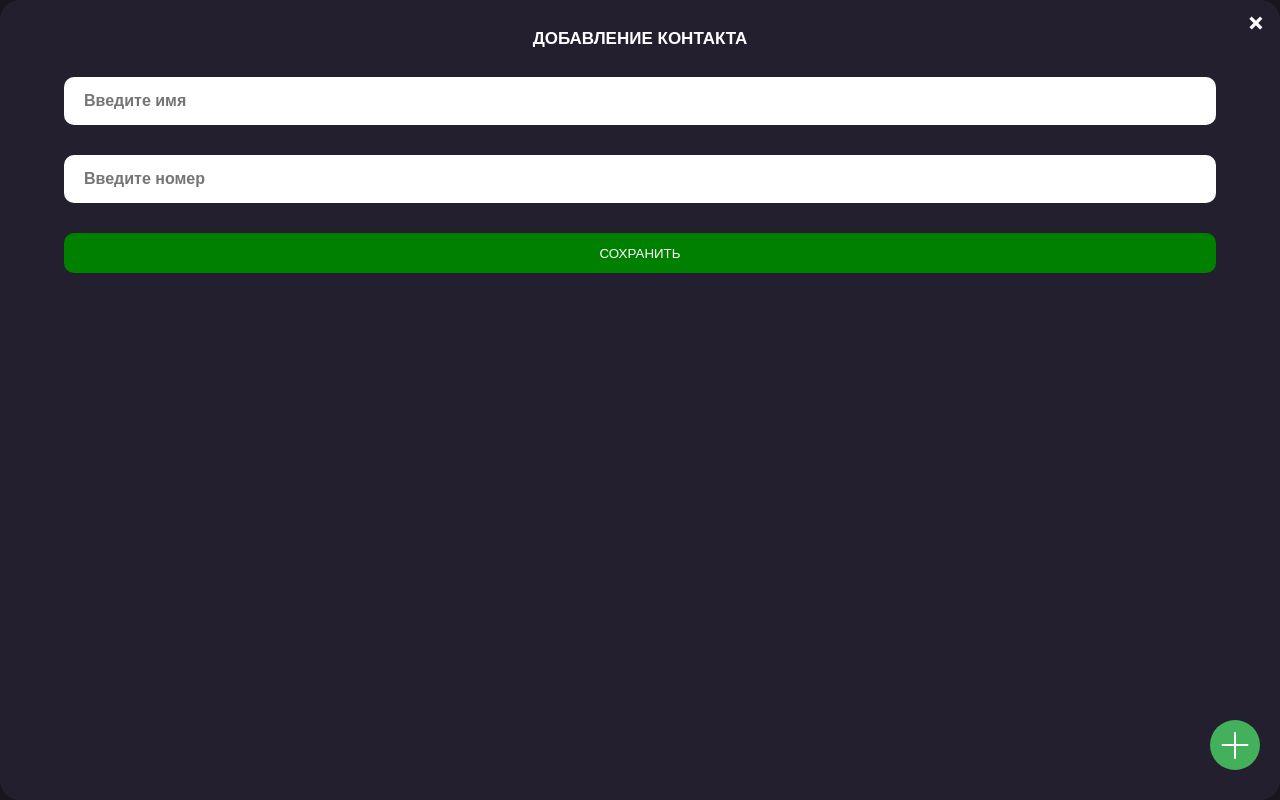
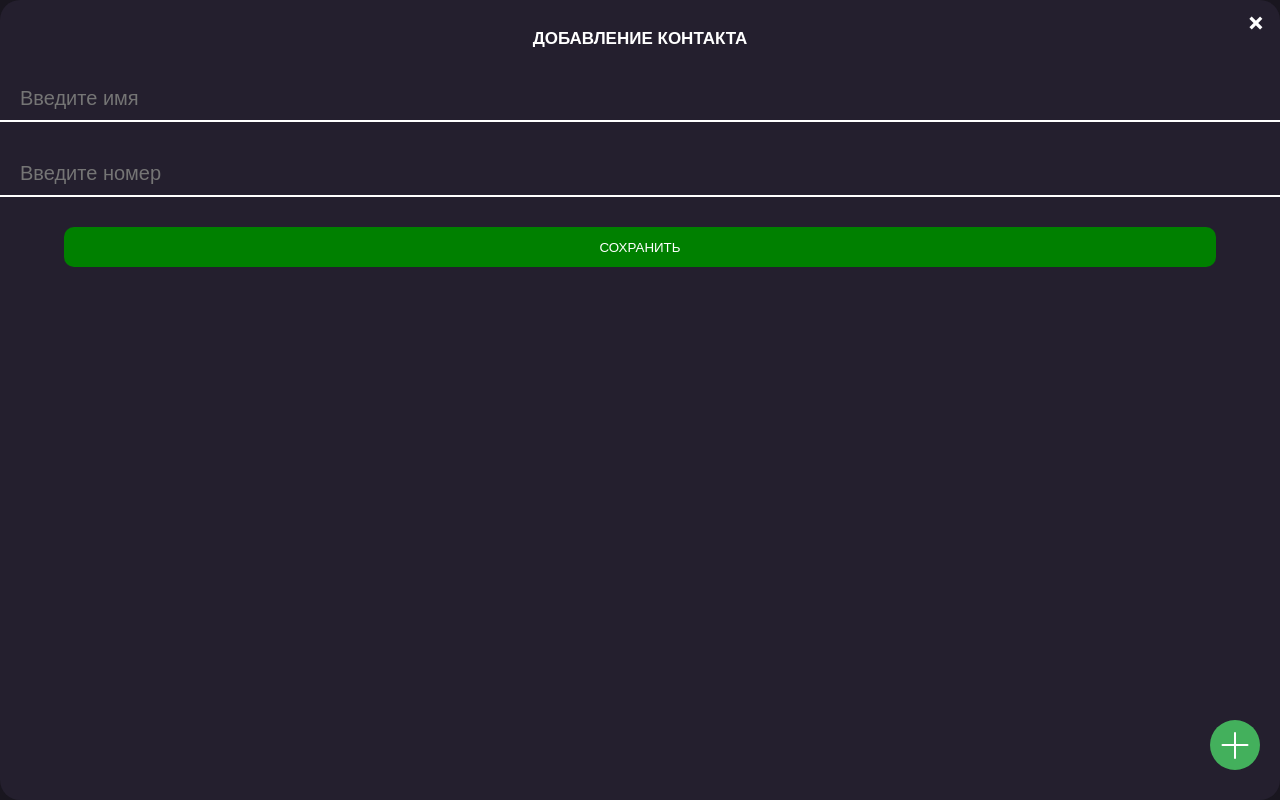
Before and after one commit to TeryaevAndrey/contacts, a React (Create React App) app: page /contacts in a window 1280 px wide. Both pictures are taken after a click on the picture 1235 px from the left and 745 px from the top of the page. Built offline with nearby package versions, Linux system fonts and the light colour scheme; data requests are answered from the project's data file.

Commit message:
add-realize-add-contact

```diff
--- a/db.json
+++ b/db.json
@@ -1,16 +1,24 @@
 {
   "users": [
     {
-      "id": "cfa75d20-2402-11ed-a4fe-41ec2979a6f9",
+      "id": "ff8a0ff0-245d-11ed-98e1-a1525f9a7e18",
       "name": "Andrey",
       "tel": "+7 (951) 151-56-27",
-      "password": "1479314ade777",
-      "contacts": [
-        {
-          "name": "andrey",
-          "tel": "+7 (951) 151-56-27"
-        }
-      ]
+      "password": "1479314ade777"
+    }
+  ],
+  "contacts": [
+    {
+      "id": "ab0ed610-2460-11ed-abd7-734968a63793",
+      "userId": "ff8a0ff0-245d-11ed-98e1-a1525f9a7e18",
+      "name": "Андрей",
+      "tel": "+7 (123) 781-27-89"
+    },
+    {
+      "id": "3626ad20-2463-11ed-a8d1-93af69e41249",
+      "userId": "ff8a0ff0-245d-11ed-98e1-a1525f9a7e18",
+      "name": "234",
+      "tel": "+7 (123) 312-12-12"
     }
   ]
 }
--- a/src/App.tsx
+++ b/src/App.tsx
@@ -1,7 +1,7 @@
 import React from 'react';
 import styled, {createGlobalStyle} from 'styled-components';
 import { BaseInputStyle } from './pages/Authorization/Authorization';
-import { getDataUsers, successRegForm } from "./store/store";
+import { getDataContacts, getDataUsers } from "./store/store";
 import { useAppDispatch, useAppSelector } from './store/hooks';
 import { Routes, Route } from 'react-router-dom';
 import AuthorizationForm from './components/Forms/AuthorizationForm';
@@ -52,6 +52,7 @@ function App() {
 
   React.useEffect(() => {
     dispatch(getDataUsers());
+    dispatch(getDataContacts());
   }, []);
 
   return (
--- a/src/components/Forms/AuthorizationForm.tsx
+++ b/src/components/Forms/AuthorizationForm.tsx
@@ -62,12 +62,15 @@ const AuthorizationForm = () => {
         navigate('/contacts');
         success = true;
         dispatch(setCurrentId(dataUser.id));
+        localStorage.setItem('currentId', dataUser.id);
       }
     });
 
     if(success === false) {
       alert('Неверный номер или пароль')
     }
+
+    success = false;
   };
 
   return (
--- a/src/components/Forms/RegistrationForm.tsx
+++ b/src/components/Forms/RegistrationForm.tsx
@@ -12,7 +12,7 @@ import {
 } from "./AuthorizationForm";
 import { IsRegFields } from "../../app.interface";
 import { useAppDispatch, useAppSelector } from "../../store/hooks";
-import { getDataUsers, successRegForm } from "../../store/store";
+import { getDataContacts, getDataUsers, successRegForm } from "../../store/store";
 import { InputStyle } from "../../pages/Authorization/Authorization";
 import InputMask from "react-input-mask";
 import { Button } from "../../pages/Authorization/Authorization";
@@ -25,7 +25,7 @@ const RegistrationForm = () => {
   const {
     register,
     handleSubmit,
-    formState: { errors },
+    formState: { errors }
   } = useForm<IsRegFields>();
 
   const onSubmit: SubmitHandler<IsRegFields> = (data) => {
@@ -34,12 +34,12 @@ const RegistrationForm = () => {
       name: data.name,
       tel: data.tel,
       password: data.password,
-      contacts: [],
     };
 
     axios.post("http://localhost:3001/users", setDataUsers);
+    dispatch(getDataUsers());
+    dispatch(getDataContacts());
     dispatch(successRegForm());
-    dispatch(getDataUsers());
   };
 
   return (
--- a/src/pages/Contacts/Contact/Contact.tsx
+++ b/src/pages/Contacts/Contact/Contact.tsx
@@ -1,7 +1,11 @@
+import React from 'react';
 import styled from 'styled-components';
 import EditImg from '../../../img/edit.svg';
 import DeleteImg from '../../../img/delete.svg';
-import { ContactInfo } from '../../../app.interface';
+import axios from 'axios';
+import { useAppDispatch } from '../../../store/hooks';
+import { getDataContacts } from '../../../store/store';
+import CheckImg from '../../../img/check.svg';
 
 const ContactStyle = styled.div`
     display: flex;
@@ -38,14 +42,36 @@ const Icon = styled.img`
     cursor: pointer;
 `;
 
-const Contact = ({name, tel}: ContactInfo) => {
+interface ContactInfoProps {
+    name: string;
+    tel: string;
+    id: string
+}
+
+const Contact = ({name, tel, id}: ContactInfoProps) => {
+    const [edit, setEdit] = React.useState(false);
+    const dispatch = useAppDispatch();
+    const deleteContact = (id: string) => {
+        axios.delete(`http://localhost:3001/contacts/${id}`);
+        dispatch(getDataContacts());
+    };
+
+    const editInput = () => {
+        setEdit(true);
+    };
+
+    const checkEdit = () => {
+        setEdit(false);
+    }
+
     return(
         <ContactStyle>
-            <Name>{name}</Name>
-            <Tel>{tel}</Tel>
+            <Name contentEditable={edit ? 'true' : 'false'}>{name}</Name>
+            <Tel contentEditable={edit ? 'true' : 'false'}>{tel}</Tel>
             <IconWrapper>
-                <Icon src={EditImg} alt="edit" />
-                <Icon src={DeleteImg} alt="delete" />
+                {edit && <Icon onClick={checkEdit} src={CheckImg} alt="check" />}
+                <Icon onClick={editInput} src={EditImg} alt="edit" />
+                <Icon onClick={() => deleteContact(id)} src={DeleteImg} alt="delete" />
             </IconWrapper>
         </ContactStyle>
     );
--- a/src/pages/Contacts/Contacts.tsx
+++ b/src/pages/Contacts/Contacts.tsx
@@ -6,7 +6,8 @@ import Contact from './Contact/Contact';
 import NewContact from './NewContact/NewContact';
 import { useNavigate } from 'react-router-dom';
 import { useAppDispatch, useAppSelector } from '../../store/hooks';
-import { openAdd } from '../../store/store';
+import { onChangeSearch, openAdd } from '../../store/store';
+import { ContactInfo } from '../../app.interface';
 
 const ContactsStyle = styled.div`
     min-height: 100vh;
@@ -45,6 +46,7 @@ const ContactsList = styled.div`
     justify-content: center;
     align-items: center;
     margin-top: 25px;
+    gap: 20px;
 `;
 
 const SearchWrapper = styled.div`
@@ -76,7 +78,18 @@ interface Contacts {
 const Contacts = ({name}: Contacts) => {
     const navigate = useNavigate();
     const isOpen = useAppSelector(state => state.root.isOpenAdd);
+    const dataContacts = useAppSelector(state => state.root.dataContacts);
+    const currentId = useAppSelector(state => state.root.currentUser);
+    const searchValue = useAppSelector(state => state.root.searchValue);
     const dispatch = useAppDispatch();
+
+    const filterContacts = dataContacts.filter((dataContact: ContactInfo) => {
+        if(!searchValue) {
+            return dataContact.userId === currentId;
+        } else {
+            return dataContact.userId === currentId && dataContact.name.toLowerCase().includes(searchValue.toLowerCase());
+        }
+    });
 
     return(
         <ContactsStyle>
@@ -87,11 +100,15 @@ const Contacts = ({name}: Contacts) => {
 
             <SearchWrapper>
                 <SearchImgStyle src={SearchImg} alt="search"/>
-                <SearchInput placeholder="Поиск..."/>
+                <SearchInput onChange={(event) => dispatch(onChangeSearch(event.target.value))} value={searchValue} placeholder="Поиск..."/>
             </SearchWrapper>
 
             <ContactsList>
-
+                {
+                    filterContacts.length > 0 ? filterContacts.map((dataContact: ContactInfo) => (
+                        <Contact key={dataContact.id} name={dataContact.name} tel={dataContact.tel} id={dataContact.id} />
+                    )) : <p>Добавьте контакт...</p>
+                }
             </ContactsList>
 
             {isOpen && <NewContact />}
--- a/src/pages/Contacts/NewContact/NewContact.tsx
+++ b/src/pages/Contacts/NewContact/NewContact.tsx
@@ -2,8 +2,11 @@ import { useForm, SubmitHandler} from 'react-hook-form';
 import styled from 'styled-components';
 import axios from 'axios';
 import { useAppDispatch, useAppSelector } from '../../../store/hooks';
-import { openAdd } from '../../../store/store';
+import { getDataContacts, openAdd } from '../../../store/store';
 import { ContactInfo, DataUsers, IsRegFields } from '../../../app.interface';
+import {v1 as uuid} from 'uuid';
+import InputMask from 'react-input-mask';
+import { InputStyle } from '../../Authorization/Authorization';
 
 const NewContactStyle = styled.div`
     display: block;
@@ -43,16 +46,6 @@ const Form = styled.form`
     gap: 30px;
 `;
 
-const Input = styled.input`
-    width: 90%;
-    min-height: 40px;
-    color: #000;
-    font-size: 16px;
-    font-weight: 600;
-    padding: 15px 20px;
-    border-radius: 10px;
-`;
-
 const FormBtn = styled.button`
     width: 90%;
     min-height: 40px;
@@ -70,16 +63,21 @@ const NewContact = () => {
 
     const onSubmit: SubmitHandler<IsRegFields> = (data) => {
         const dataContact: ContactInfo = {
+            id: uuid(),
+            userId: currentId,
             name: data.name,
             tel: data.tel,
         };
 
-        dataUsers.map((dataUser: DataUsers) => {
+        dispatch(getDataContacts());
+
+        dataUsers.forEach((dataUser: DataUsers) => {
             if(currentId === dataUser.id) {
-                axios.post('http://localhost:3001/users', dataContact);
-                console.log(dataUser.contacts)
+                axios.post('http://localhost:3001/contacts', dataContact);
             }
         });
+
+        dispatch(getDataContacts());
 
         dispatch(openAdd(false));
     };
@@ -88,8 +86,8 @@ const NewContact = () => {
         <NewContactStyle>
             <Title>Добавление контакта</Title>
             <Form onSubmit={handleSubmit(onSubmit)}>
-                <Input {...register('name')} placeholder="Введите имя"/>
-                <Input {...register('tel')} placeholder="Введите номер"/>
+                <InputStyle {...register('name')} placeholder="Введите имя" autoComplete='off'/>
+                <InputMask className="InputMask" mask="+7 (999) 999-99-99" {...register('tel', {required: 'true'})} placeholder="Введите номер" autoComplete='off'/>
                 <FormBtn type="submit">Сохранить</FormBtn>
             </Form>
             <CloseBtn onClick={() => dispatch(openAdd(false))}>+</CloseBtn>
--- a/src/store/store.ts
+++ b/src/store/store.ts
@@ -1,18 +1,15 @@
-
-import React from 'react';
 import { InitialState } from "./../app.interface";
 import { createSlice, configureStore, createAsyncThunk } from "@reduxjs/toolkit";
 import axios from 'axios';
-import { DataUsers, ContactInfo } from './../app.interface';
-import Contact from '../pages/Contacts/Contact/Contact';
-
 
 const initialState: InitialState = {
   isReg: false,
   dataUsers: [],
+  dataContacts: [],
   name: localStorage.getItem('nameUser') || '',
   isOpenAdd: false,
-  currentUser: '',
+  currentUser: localStorage.getItem('currentId') || '',
+  searchValue: '',
 };
 
 export const getDataUsers = createAsyncThunk(
@@ -21,7 +18,15 @@ export const getDataUsers = createAsyncThunk(
     const res = await axios.get('http://localhost:3001/users');
     dispatch(setDataUsers(res.data));
   }
-)
+);
+
+export const getDataContacts = createAsyncThunk(
+  'dataContacts/getDataContacts',
+  async(_, {dispatch}) => {
+    const res = await axios.get('http://localhost:3001/contacts');
+    dispatch(setDataContacts(res.data));
+  }
+);
 
 const rootSlice = createSlice({
   name: "root",
@@ -42,6 +47,12 @@ const rootSlice = createSlice({
     openAdd: (state, action) => {
       state.isOpenAdd = action.payload;
     },
+    setDataContacts: (state, action) => {
+      state.dataContacts = action.payload;
+    },
+    onChangeSearch: (state, action) => {
+      state.searchValue = action.payload;
+    }
   },
 });
 
@@ -51,7 +62,7 @@ export const store = configureStore({
   },
 });
 
-export const { successRegForm, setDataUsers, setDataUser, setCurrentId, openAdd } = rootSlice.actions;
+export const { successRegForm, setDataUsers, setDataUser, setCurrentId, openAdd, setDataContacts, onChangeSearch } = rootSlice.actions;
 
 export type RootState = ReturnType<typeof store.getState>;
 export type AppDispatch = typeof store.dispatch;
```
Also changed, not shown: src/app.interface.ts (+5 -2 lines), src/pages/Authorization/Authorization.tsx (+0 -18 lines), src/img/check.svg (added).
